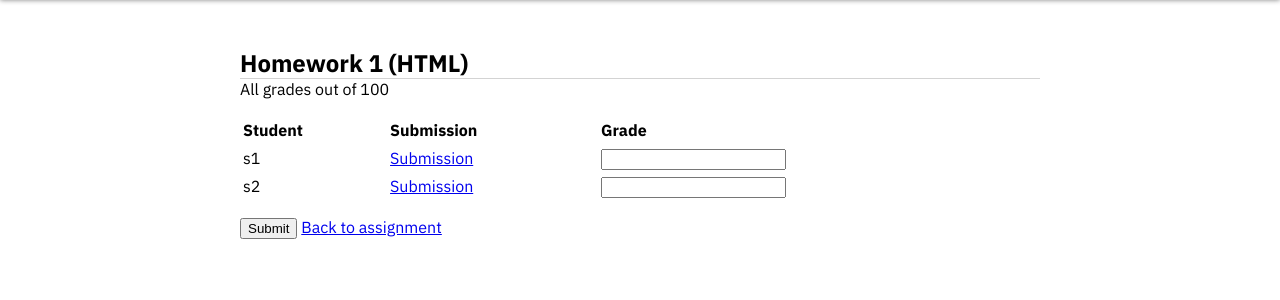
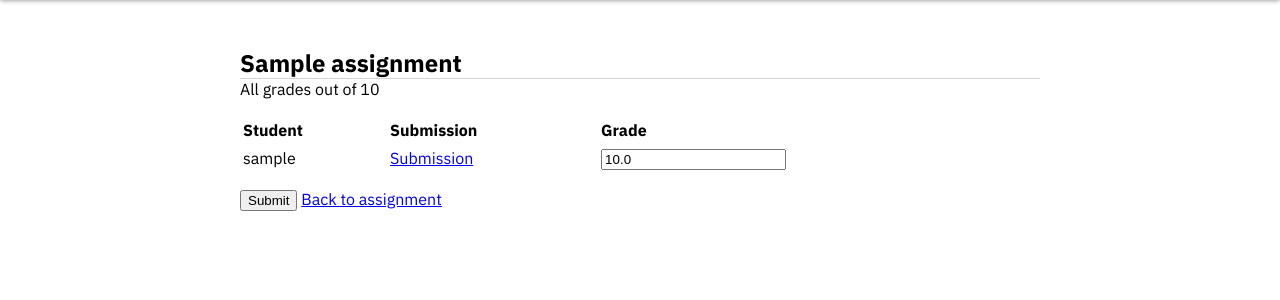
Before and after one commit to Neeni2604/Grading-Application, a Django app: page /1/submissions in a window 1280 px wide. Shown: the part 41-341 px from the top of the page. Run offline with Django 5.2, Linux system fonts and the light colour scheme; tables that the repository leaves empty hold one stand-in row (values such as "Sample post").

Commit message:
did some parts of phase 5

```diff
--- a/grades/templates/submissions.html
+++ b/grades/templates/submissions.html
@@ -16,8 +16,8 @@
 
 <main>
     <section class="page_heading">
-        <h1>Homework 1 (HTML)</h1>
-        <p>All grades out of 100</p>
+        <h1>{{ assignment.title }}</h1>
+        <p>All grades out of {{ assignment.points }}</p>
     </section>
 
     <form>
@@ -30,22 +30,19 @@
                 </tr>
             </thead>
             <tbody>
-                <tr>
-                    <td><label for="s1">s1</label></td>
-                    <td><a href="#">Submission</a></td>
-                    <td><input type="number" id="s1"></td>
-                </tr>
-                <tr>
-                    <td><label for="s2">s2</label></td>
-                    <td><a href="#">Submission</a></td>
-                    <td><input type="number" id="s2"></td>
-                </tr>
+                {% for submission in submissions %}
+                    <tr>
+                        <td><label for="{{submission.author}}"> {{submission.author}} </label></td>
+                        <td><a href="#">Submission</a></td>
+                        <td><input type="number" id="{{submission.author}}" value="{{submission.score}}"></td>
+                    </tr>
+                {% endfor %}
             </tbody>
         </table>
 
         <div>
             <input type="submit">
-            <a href="assignment.html">Back to assignment</a>
+            <a href="/{{ assignment.id }}/">Back to assignment</a>
         </div>
 
     </form>
--- a/grades/views.py
+++ b/grades/views.py
@@ -6,6 +6,7 @@ def index(request):
     return render(request, "index.html" , {
         "assignments" : models.Assignment.objects.all(),
     })
+
 
 def assignment(request, assignment_id):
     assignment = models.Assignment.objects.get(id=assignment_id)
@@ -16,11 +17,20 @@ def assignment(request, assignment_id):
         "number_of_submissions_assigned_to_you" : models.User.objects.get(username="g").graded_set.filter(assignment = assignment).count(),
     })
 
+
 def submissions(request, assignment_id):
-    return render(request, "submissions.html")
+    assignment = models.Assignment.objects.get(id=assignment_id)
+    submissions = assignment.submission_set.order_by("author")
+
+    return render(request, "submissions.html" , {
+        "assignment" : assignment,
+        "submissions" : submissions,
+    })
+
 
 def profile(request):
     return render(request, "profile.html")
 
+
 def login_form(request):
     return render(request, "login.html")
```
Also changed, not shown: grades/templates/profile.html (+6 -28 lines).
